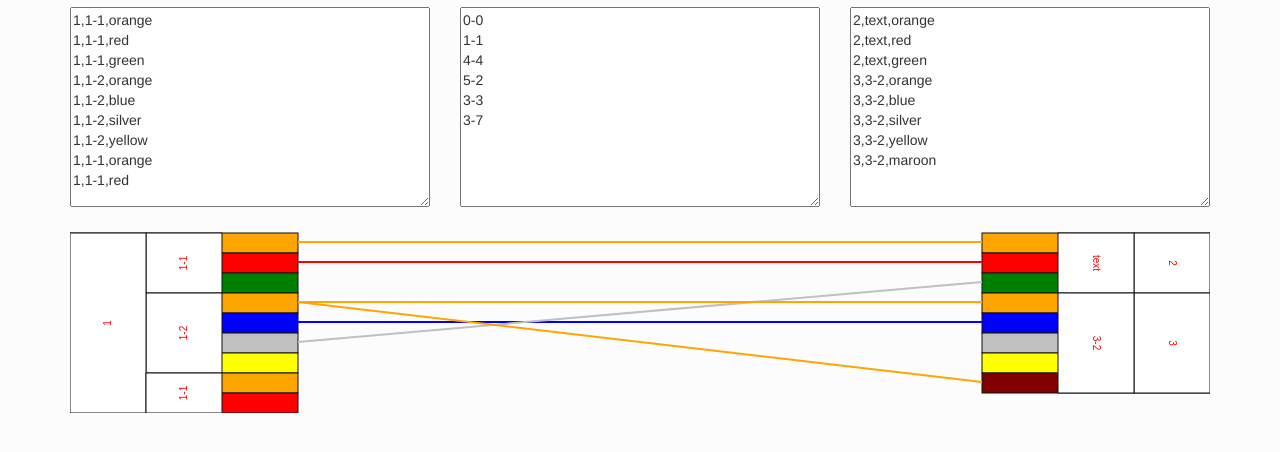
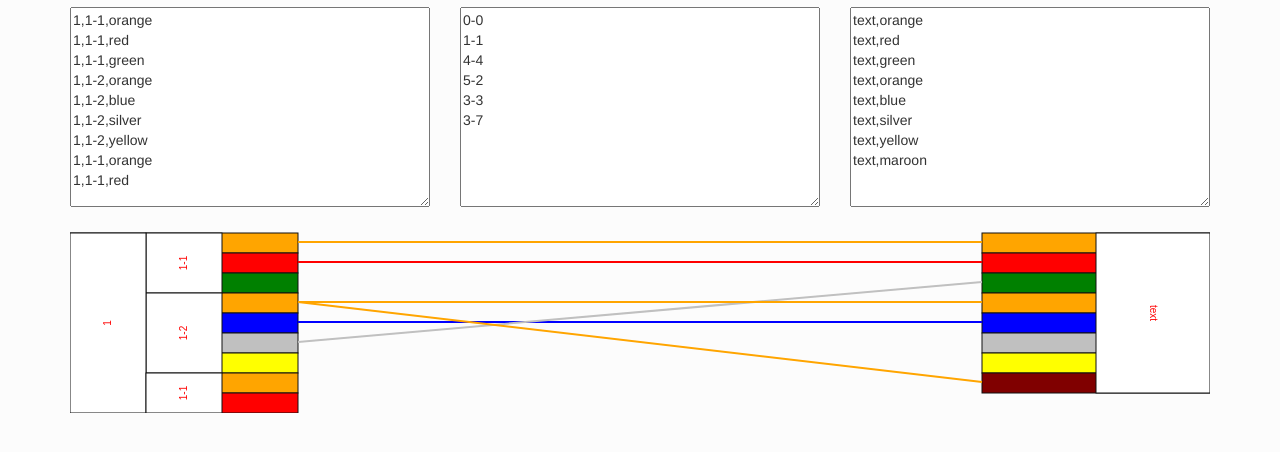
Before and after one commit to aube/mufta, a plain HTML site: page index.html in a window 1280 px wide. Shown: the part 126-578 px from the top of the page. Drawn offline with nearby package versions, Linux system fonts and the light colour scheme.

Commit message:
small data update

```diff
--- a/index.html
+++ b/index.html
@@ -38,14 +38,14 @@
 				<div class="col-sm-4">
 					<h2>right</h2>
 					<textarea id="right">
-						2,text,orange
-						2,text,red
-						2,text,green
-						3,3-2,orange
-						3,3-2,blue
-						3,3-2,silver
-						3,3-2,yellow
-						3,3-2,maroon
+						text,orange
+						text,red
+						text,green
+						text,orange
+						text,blue
+						text,silver
+						text,yellow
+						text,maroon
 					</textarea>
 				</div>
 			</div>
```
